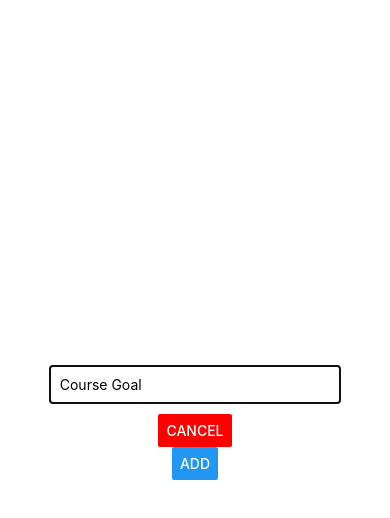
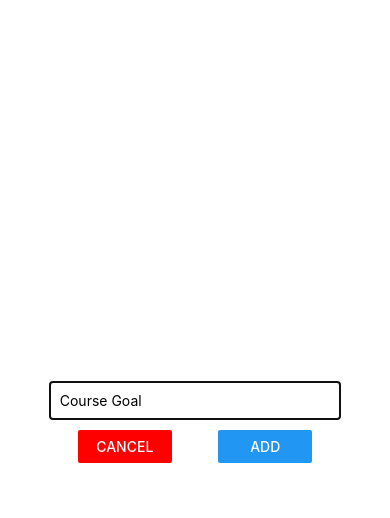
Before and after one commit to Johnnie71/ReactNative-Goals-App, a React Native app: screen / in a window 390 px wide. Both pictures are taken after a click on the button "ADD NEW GOAL". Shown: the top 518 px of the page. Built offline with nearby package versions, Linux system fonts and the light colour scheme.

Commit message:
Button Resizes

```diff
--- a/components/GoalInput.js
+++ b/components/GoalInput.js
@@ -20,8 +20,14 @@ const GoalInput = props => {
           style={styles.textInput}
           onChangeText={goalInputHandler}
           value={enteredGoal}/>
-          <Button title="Cancel" color="red" onPress={props.onCancel}/>
-          <Button title="ADD" onPress={addGoalHandler}/>
+          <View style={styles.buttonContainer}>
+            <View style={styles.button}>
+              <Button title="Cancel" color="red" onPress={props.onCancel}/>
+            </View>
+            <View style={styles.button}>
+              <Button title="ADD" onPress={addGoalHandler}/>
+            </View>
+          </View>
         </View>
       </Modal>
     )
@@ -40,6 +46,14 @@ const styles = StyleSheet.create({
         padding: 10,
         marginBottom: 10,
       },
+      buttonContainer: {
+        flexDirection: "row",
+        justifyContent: "space-between",
+        width: "60%",
+      },
+      button: {
+        width: "40%",
+      }
 });
 
 export default GoalInput;
```
